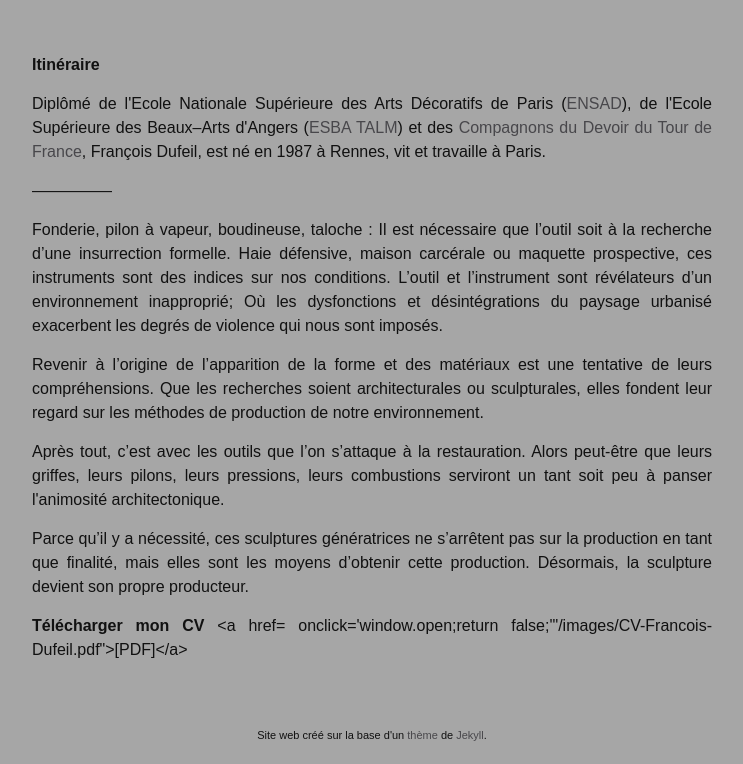
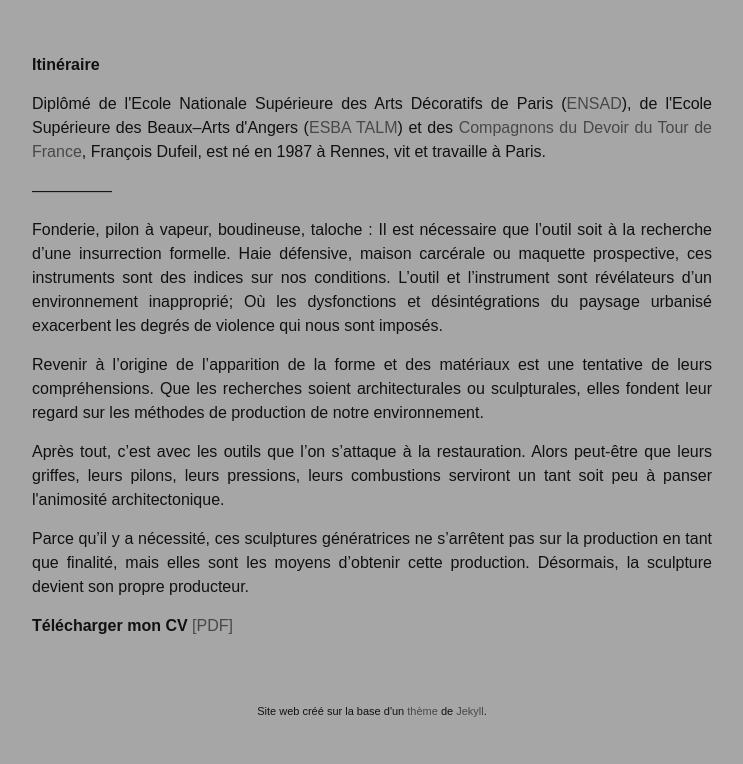
Before and after one commit to Mariecie/Mariecie.github.io, a Jekyll site: the page built from Biographie.md, in a window 1280 px wide. Shown: the part 336-1100 px from the top of the page, without its empty margins (268-1011 px from the left). Built offline with Jekyll 4.4.1, drawn with Linux system fonts in a browser that asks for light colours; after the commit the page ends 1076 px from its top, so only the background shows below that; part of the change alters nothing that is shown.

Commit message:
pdf sepuis github ok, pas d'ouverture dans autre fenetre

```diff
--- a/Biographie.md
+++ b/Biographie.md
@@ -32,5 +32,5 @@ Parce qu’il y a n&eacute;cessit&eacute;, ces sculptures g&eacute;n&eacute;ratr
 
 
 <p style="text-align:justify">
-<span style="font-weight: bold;">T&eacute;l&eacute;charger mon CV</span> <a href= onclick='window.open;return false;'"{{ 'images/CV-Francois-Dufeil.pdf' | relative_url }}">[PDF]</a>
+<span style="font-weight: bold;">T&eacute;l&eacute;charger mon CV</span> <a href="{{ 'images/CV-Francois-Dufeil.pdf' | relative_url }}">[PDF]</a>
 </p>
```
